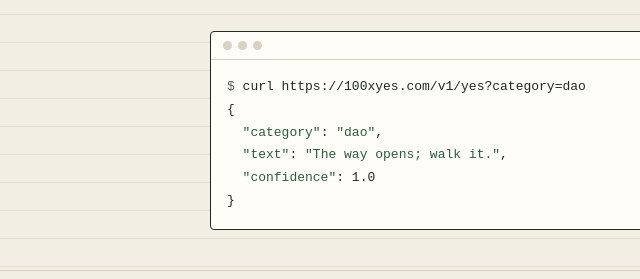
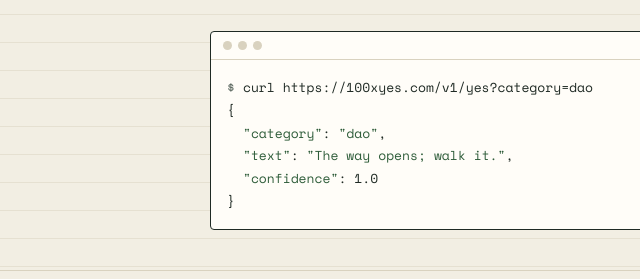
Before and after one commit to dkd-dobberkau/100xyes, a plain HTML site: page web/index.html in a window 1280 px wide. Shown: the part 375-654 px from the top of the page, 0-640 px from the left. Drawn offline with Linux system fonts and the light colour scheme.

Commit message:
fix: render code samples in Space Mono
.terminal pre set every other text property but left font-family alone, so
the browser's default monospace beat the font inherited from body. The code
samples — the most typeface-sensitive part of a page about an API — were the
one place not using the page font.

Co-Authored-By: Claude Opus 5 (1M context) <noreply@anthropic.com>

```diff
--- a/web/assets/site.css
+++ b/web/assets/site.css
@@ -136,6 +136,9 @@ header.letterhead .row{
 .terminal pre{
   margin:0;
   padding: 16px;
+  /* The browser default monospace would otherwise win over the inherited
+     body font, leaving the code samples in a different face than the page. */
+  font-family: 'Space Mono', monospace;
   font-size: 13px;
   line-height: 1.75;
   overflow-x: auto;
```
